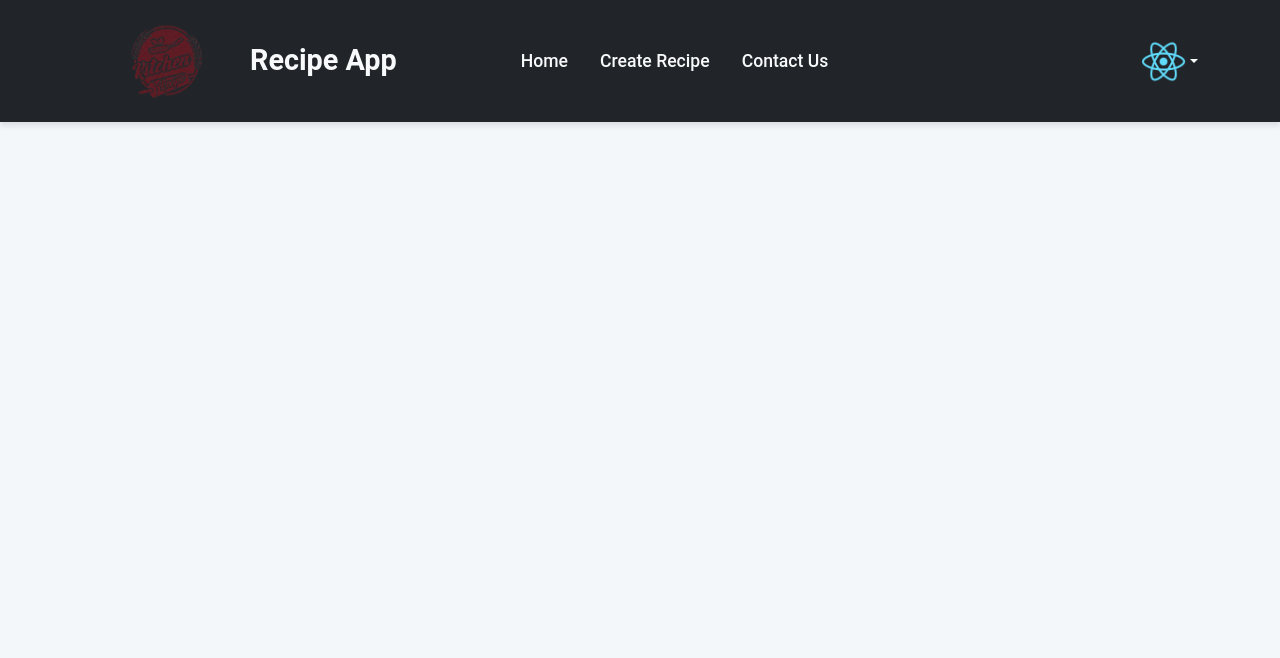
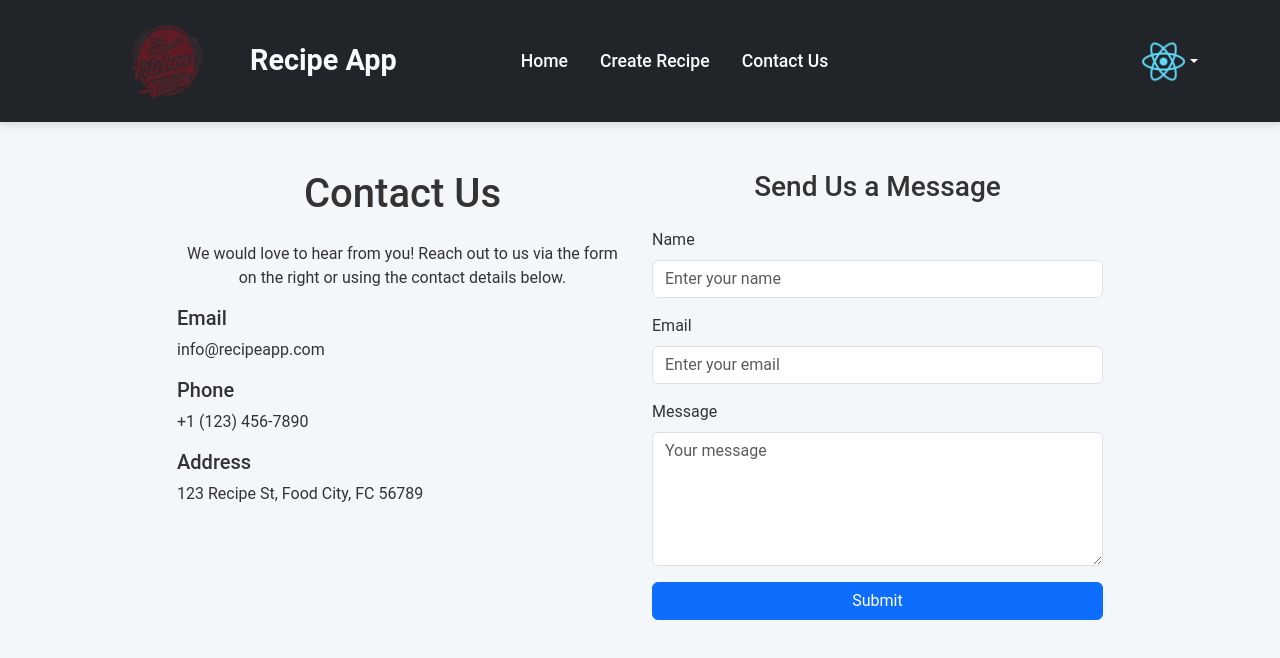
Before and after one commit to Roshan-dgaf/web-api-project, a React (Create React App) app in the folder frontend/: page /contact-us in a window 1280 px wide. Shown: the top 658 px of the page. Built offline with nearby package versions, Linux system fonts and the light colour scheme.

Commit message:
contactus

```diff
--- a/frontend/src/App.js
+++ b/frontend/src/App.js
@@ -2,6 +2,7 @@ import 'bootstrap/dist/css/bootstrap.min.css';
 import { Route, Routes } from "react-router-dom";
 import Header from './layouts/Header';
 import ContactUs from './pages/ContactUs/contact';
+
 import Dashboard from './pages/Dashboard/Dashboard';
 import Forgotpassword from './pages/ForgotPassword/Forgotpassword';
 import ResetPassword from './pages/ForgotPassword/ResetPassword';
@@ -14,7 +15,7 @@ function App() {
       <Header />
       <Routes>
         <Route path='/' element={<Dashboard />} />
-        <Route path='/contactus' element={<ContactUs />} />
+        <Route path='/contact-us' element={<ContactUs />} />
         <Route path='/login' element={<Login />} />
         <Route path='/register' element={<Register />} />
         <Route path='/forgotpassword' element={<Forgotpassword />} />
--- a/frontend/src/layouts/Header.js
+++ b/frontend/src/layouts/Header.js
@@ -26,7 +26,7 @@ const Header = () => {
                             <Nav.Link as={NavLink} to="/create-recipe" className="text-light mx-2 nav-link">
                                 Create Recipe
                             </Nav.Link>
-                            <Nav.Link as={NavLink} to="/create-recipe" className="text-light mx-2 nav-link">
+                            <Nav.Link as={NavLink} to="/contact-us" className="text-light mx-2 nav-link">
                                 Contact Us
                             </Nav.Link>
                         </Nav>
--- a/frontend/src/pages/ContactUs/ContactUs.scss
+++ b/frontend/src/pages/ContactUs/ContactUs.scss
@@ -1,34 +1,38 @@
-/* Global Styles */
-.contact-us {
-    background-color: #f8f9fa;
-    padding: 50px 0;
+/* src/pages/ContactUs/contact.scss */
+.contact-details h5 {
+    font-size: 1.1rem;
+    font-weight: bold;
+    margin-bottom: 5px;
 }
 
-.contact-us h1 {
-    font-size: 2.5rem;
-    color: #2c3e50;
+.contact-details p {
+    font-size: 1rem;
+    color: #555;
 }
 
-.contact-us .form-control {
-    border-radius: 10px;
-    font-size: 1.1rem;
-    padding: 15px;
+.contact-details {
+    background-color: #f4f7fa;
+    padding: 20px;
+    border-radius: 8px;
 }
 
-.contact-us .btn {
-    font-size: 1.2rem;
-    font-weight: bold;
-    padding: 12px;
-    border-radius: 30px;
-    transition: all 0.3s ease;
+.contact-form-container {
+    padding: 30px;
+    background-color: #fff;
+    border-radius: 8px;
+    box-shadow: 0 4px 8px rgba(0, 0, 0, 0.1);
 }
 
-.contact-us .btn:hover {
+button {
     background-color: #3498db;
+    border: none;
+    padding: 12px 20px;
+    color: white;
+    font-weight: bold;
+    border-radius: 25px;
+    cursor: pointer;
 }
 
-@media (max-width: 768px) {
-    .contact-us h1 {
-        font-size: 2rem;
-    }
+button:hover {
+    background-color: #2980b9;
 }
--- a/frontend/src/pages/ContactUs/contact.js
+++ b/frontend/src/pages/ContactUs/contact.js
@@ -1,97 +1,49 @@
-import React, { useState } from 'react';
+// src/pages/ContactUs/contact.js
+
+import React from 'react';
 import { Button, Col, Container, Form, Row } from 'react-bootstrap';
-import './ContactUs.scss';
 
 const ContactUs = () => {
-    const [formData, setFormData] = useState({
-        name: '',
-        email: '',
-        subject: '',
-        message: '',
-    });
+    return (
+        <Container className="mt-5">
+            <Row className="justify-content-center">
+                {/* Left Column: Contact Details */}
+                <Col md={5} className="mb-4 mb-md-0">
+                    <h1 className="text-center mb-4">Contact Us</h1>
+                    <p className="text-center">We would love to hear from you! Reach out to us via the form on the right or using the contact details below.</p>
 
-    const [formErrors, setFormErrors] = useState({});
+                    <div className="contact-details">
+                        <h5>Email</h5>
+                        <p>info@recipeapp.com</p>
 
-    const handleChange = (e) => {
-        const { name, value } = e.target;
-        setFormData({
-            ...formData,
-            [name]: value,
-        });
-    };
+                        <h5>Phone</h5>
+                        <p>+1 (123) 456-7890</p>
 
-    const validateForm = () => {
-        const errors = {};
-        if (!formData.name) errors.name = 'Name is required.';
-        if (!formData.email) errors.email = 'Email is required.';
-        else if (!/\S+@\S+\.\S+/.test(formData.email)) errors.email = 'Email is invalid.';
-        if (!formData.message) errors.message = 'Message is required.';
-        setFormErrors(errors);
-        return Object.keys(errors).length === 0;
-    };
+                        <h5>Address</h5>
+                        <p>123 Recipe St, Food City, FC 56789</p>
+                    </div>
+                </Col>
 
-    const handleSubmit = (e) => {
-        e.preventDefault();
-        if (validateForm()) {
-            // Handle form submission logic here
-            alert('Form submitted successfully!');
-        }
-    };
-
-    return (
-        <Container className="contact-us">
-            <Row className="justify-content-center mt-5">
-                <Col md={8}>
-                    <h1 className="text-center mb-4">Contact Us</h1>
-                    <Form onSubmit={handleSubmit}>
+                {/* Right Column: Contact Form */}
+                <Col md={5}>
+                    <h3 className="text-center mb-4">Send Us a Message</h3>
+                    <Form>
                         <Form.Group controlId="formName">
                             <Form.Label>Name</Form.Label>
-                            <Form.Control
-                                type="text"
-                                name="name"
-                                value={formData.name}
-                                onChange={handleChange}
-                                isInvalid={formErrors.name}
-                            />
-                            <Form.Control.Feedback type="invalid">{formErrors.name}</Form.Control.Feedback>
+                            <Form.Control type="text" placeholder="Enter your name" />
                         </Form.Group>
 
-                        <Form.Group controlId="formEmail">
+                        <Form.Group controlId="formEmail" className="mt-3">
                             <Form.Label>Email</Form.Label>
-                            <Form.Control
-                                type="email"
-                                name="email"
-                                value={formData.email}
-                                onChange={handleChange}
-                                isInvalid={formErrors.email}
-                            />
-                            <Form.Control.Feedback type="invalid">{formErrors.email}</Form.Control.Feedback>
+                            <Form.Control type="email" placeholder="Enter your email" />
                         </Form.Group>
 
-                        <Form.Group controlId="formSubject">
-                            <Form.Label>Subject</Form.Label>
-                            <Form.Control
-                                type="text"
-                                name="subject"
-                                value={formData.subject}
-                                onChange={handleChange}
-                            />
+                        <Form.Group controlId="formMessage" className="mt-3">
+                            <Form.Label>Message</Form.Label>
+                            <Form.Control as="textarea" rows={5} placeholder="Your message" />
                         </Form.Group>
 
-                        <Form.Group controlId="formMessage">
-                            <Form.Label>Message</Form.Label>
-                            <Form.Control
-                                as="textarea"
-                                rows={5}
-                                name="message"
-                                value={formData.message}
-                                onChange={handleChange}
-                                isInvalid={formErrors.message}
-                            />
-                            <Form.Control.Feedback type="invalid">{formErrors.message}</Form.Control.Feedback>
-                        </Form.Group>
-
-                        <Button variant="primary" type="submit" className="w-100 mt-3">
+                        <Button variant="primary" type="submit" className="mt-3 w-100">
                             Submit
                         </Button>
                     </Form>
```
